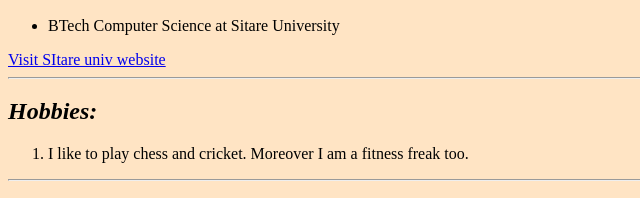
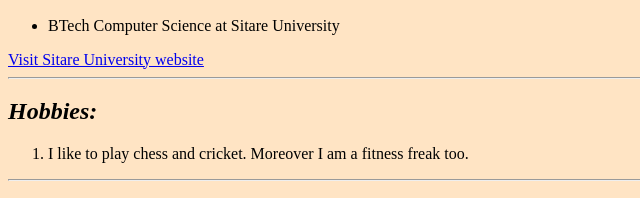
Before and after one commit to harzrawat/codeclub1, a plain HTML site: page myproject.html in a window 1280 px wide. Shown: the part 540-738 px from the top of the page, 0-640 px from the left. Drawn offline with Linux system fonts and the light colour scheme.

Commit message:
correct link text

```diff
--- a/myproject.html
+++ b/myproject.html
@@ -37,7 +37,7 @@
             BTech Computer Science at Sitare University
         </li>
     </ul>
-    <a href="https://sitare.org/univ/">Visit SItare univ website</a>
+    <a href="https://sitare.org/univ/">Visit Sitare University website</a>
 
 
     <hr>
```
